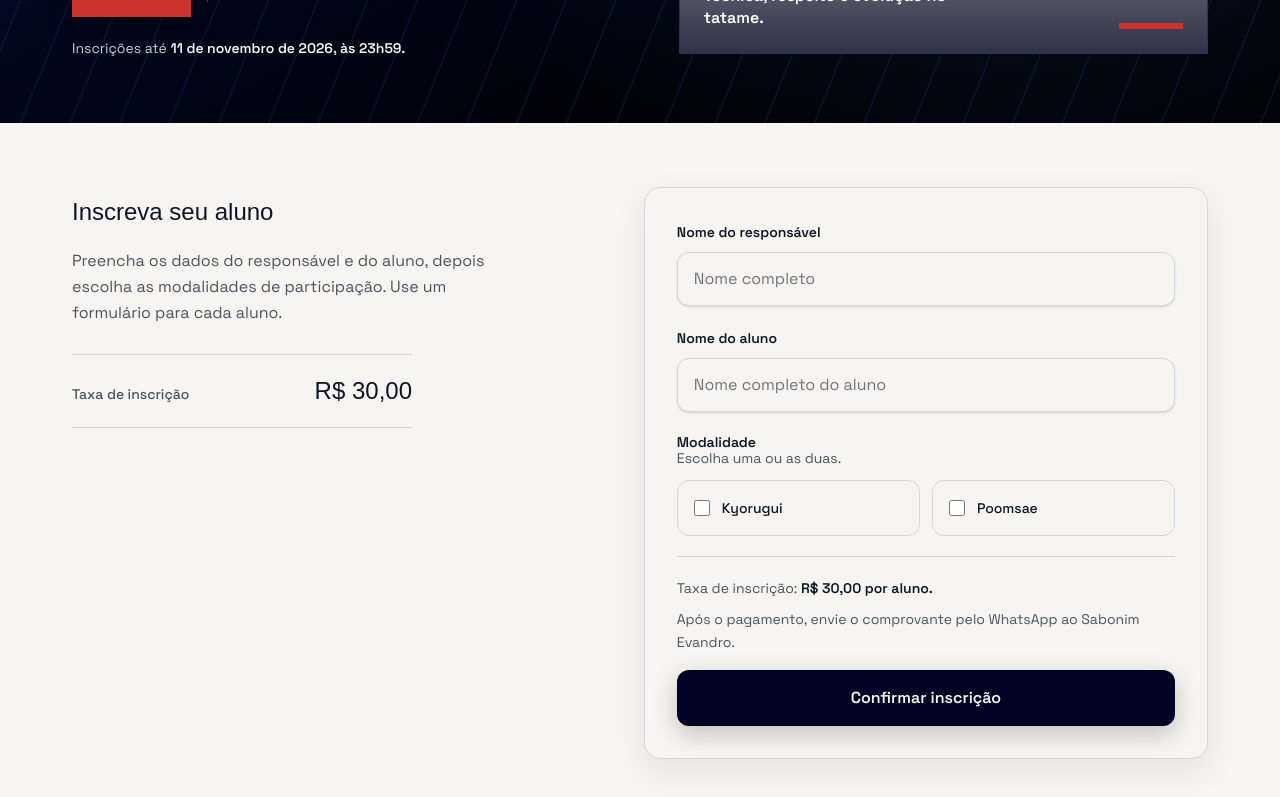
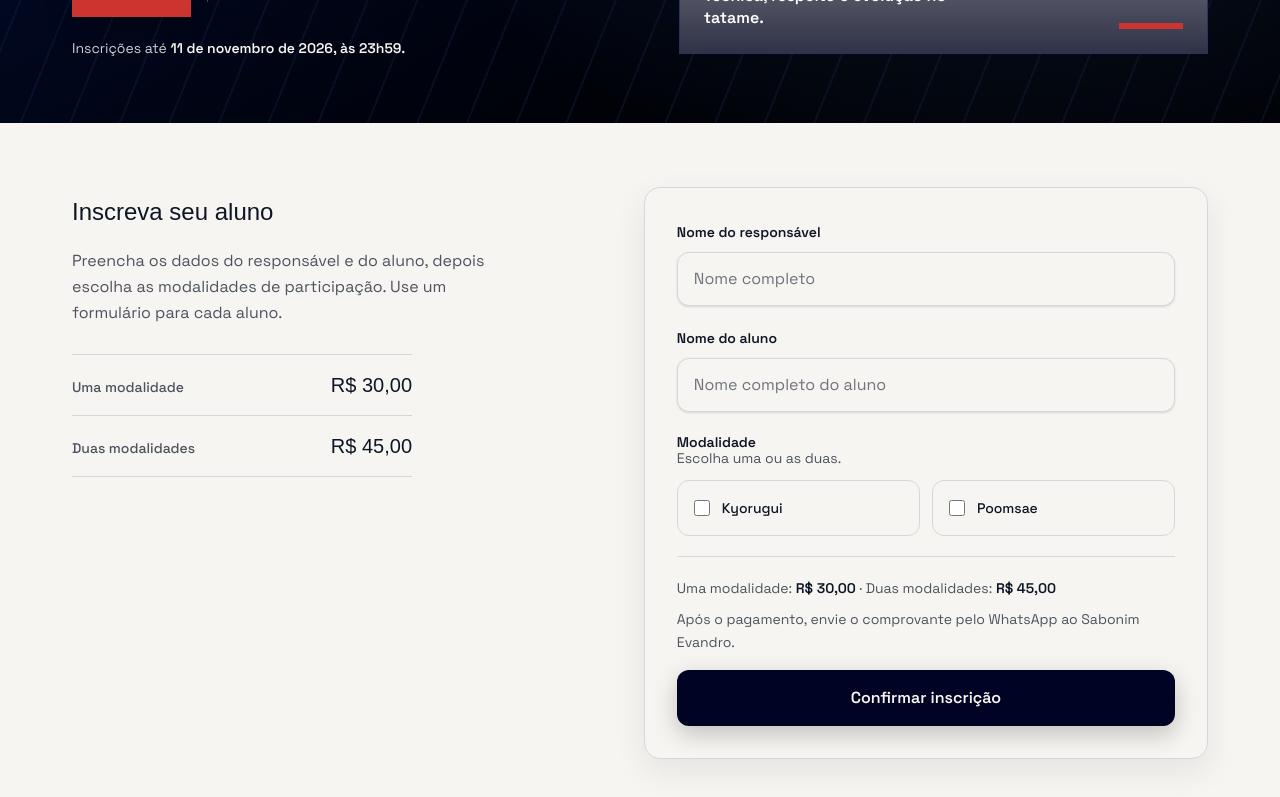
Before and after one commit to marlonballa/uniaoandrade, a Next.js app in the folder frontend/: page /open-andrade in a window 1280 px wide. Shown: the part 443-1240 px from the top of the page. Built offline with nearby package versions, Linux system fonts and the light colour scheme; grey boxes are pictures that could not be loaded; a web font is replaced by a local one.

Commit message:
feat: price Open Andrade by modalities

```diff
--- a/frontend/app/api/open-andrade/registrations/route.ts
+++ b/frontend/app/api/open-andrade/registrations/route.ts
@@ -1,6 +1,7 @@
 import { getSql } from "@/lib/open-andrade/database";
 import { isOpenAndradeRegistrationClosed } from "@/lib/open-andrade/event";
-import { buildPixPayload, OPEN_ANDRADE_FEE_CENTS } from "@/lib/open-andrade/pix";
+import { buildPixPayload } from "@/lib/open-andrade/pix";
+import { getOpenAndradeFeeCents } from "@/lib/open-andrade/pricing";
 import { consumeRateLimit } from "@/lib/open-andrade/rate-limit";
 
 export const runtime = "nodejs";
@@ -73,13 +74,15 @@ export async function POST(request: Request) {
     );
   }
 
+  const amountCents = getOpenAndradeFeeCents(kyorugui, poomsae);
+
   try {
     const sql = getSql();
     const rows = await sql`
       INSERT INTO public.open_andrade_registrations
         (responsible_name, student_name, kyorugui, poomsae, amount_cents)
       VALUES
-        (${responsibleName}, ${studentName}, ${kyorugui}, ${poomsae}, ${OPEN_ANDRADE_FEE_CENTS})
+        (${responsibleName}, ${studentName}, ${kyorugui}, ${poomsae}, ${amountCents})
       RETURNING id
     `;
 
@@ -87,8 +90,8 @@ export async function POST(request: Request) {
       {
         registrationId: rows[0].id,
         payment: {
-          amountCents: OPEN_ANDRADE_FEE_CENTS,
-          copyPaste: buildPixPayload(),
+          amountCents,
+          copyPaste: buildPixPayload(amountCents),
         },
       },
       { status: 201, headers: { "Cache-Control": "no-store" } },
--- a/frontend/app/open-andrade/page.tsx
+++ b/frontend/app/open-andrade/page.tsx
@@ -95,9 +95,15 @@ export default function OpenAndradePage() {
               <p className="max-w-[42ch] font-sans text-base leading-relaxed text-muted">
                 Preencha os dados do responsável e do aluno, depois escolha as modalidades de participação. Use um formulário para cada aluno.
               </p>
-              <div className="mt-2 flex items-baseline justify-between border-y border-line py-5 lg:max-w-[340px]">
-                <span className="font-sans text-sm font-medium text-muted">Taxa de inscrição</span>
-                <span className="font-display text-2xl text-ink">R$ 30,00</span>
+              <div className="mt-2 grid border-y border-line lg:max-w-[340px]">
+                <div className="flex items-baseline justify-between gap-4 py-4">
+                  <span className="font-sans text-sm font-medium text-muted">Uma modalidade</span>
+                  <span className="font-display text-xl text-ink">R$ 30,00</span>
+                </div>
+                <div className="flex items-baseline justify-between gap-4 border-t border-line py-4">
+                  <span className="font-sans text-sm font-medium text-muted">Duas modalidades</span>
+                  <span className="font-display text-xl text-ink">R$ 45,00</span>
+                </div>
               </div>
             </div>
 
--- a/frontend/app/page.tsx
+++ b/frontend/app/page.tsx
@@ -51,7 +51,7 @@ export default function Home() {
                 Open Andrade de Taekwondo
               </h2>
               <p className="mt-2 font-sans text-sm leading-relaxed text-white/80 sm:text-base">
-                Inscreva o aluno em Kyorugui, Poomsae ou nas duas modalidades. Taxa de R$ 30,00 por aluno.
+                Inscreva o aluno em Kyorugui, Poomsae ou nas duas modalidades. Uma modalidade custa R$ 30,00; as duas custam R$ 45,00.
               </p>
             </div>
             <Link
--- a/frontend/components/open-andrade/AdminDashboard.tsx
+++ b/frontend/components/open-andrade/AdminDashboard.tsx
@@ -43,6 +43,10 @@ function modalityNames(registration: Registration) {
   return [registration.kyorugui ? "Kyorugui" : null, registration.poomsae ? "Poomsae" : null]
     .filter(Boolean)
     .join(" e ");
+}
+
+function formatCurrency(amountCents: number) {
+  return (amountCents / 100).toLocaleString("pt-BR", { style: "currency", currency: "BRL" });
 }
 
 export default function AdminDashboard() {
@@ -376,7 +380,7 @@ export default function AdminDashboard() {
                   Responsável: {registration.responsibleName}
                 </p>
                 <p className="mt-1 font-sans text-sm text-muted">
-                  {modalityNames(registration)} · {formatDate(registration.createdAt)}
+                  {modalityNames(registration)} · {formatCurrency(registration.amountCents)} · {formatDate(registration.createdAt)}
                 </p>
               </div>
 
--- a/frontend/components/open-andrade/RegistrationForm.tsx
+++ b/frontend/components/open-andrade/RegistrationForm.tsx
@@ -2,6 +2,11 @@
 
 import { useState, type FormEvent } from "react";
 import { QRCodeSVG } from "qrcode.react";
+import {
+  getOpenAndradeFeeCents,
+  OPEN_ANDRADE_ONE_MODALITY_FEE_CENTS,
+  OPEN_ANDRADE_TWO_MODALITIES_FEE_CENTS,
+} from "@/lib/open-andrade/pricing";
 
 type Payment = {
   amountCents: number;
@@ -20,6 +25,10 @@ const WHATSAPP_NUMBER = PIX_KEY.slice(1);
 const inputClassName =
   "mt-2 w-full rounded-xl border border-line bg-paper px-4 py-3.5 font-sans text-base text-ink shadow-sm transition placeholder:text-muted/80 hover:border-navy-light/50 focus:border-red focus:outline-none focus:ring-2 focus:ring-red/20";
 
+function formatCurrency(amountCents: number) {
+  return (amountCents / 100).toLocaleString("pt-BR", { style: "currency", currency: "BRL" });
+}
+
 export default function RegistrationForm() {
   const [kyorugui, setKyorugui] = useState(false);
   const [poomsae, setPoomsae] = useState(false);
@@ -28,6 +37,8 @@ export default function RegistrationForm() {
   const [payment, setPayment] = useState<Payment | null>(null);
   const [registeredStudentName, setRegisteredStudentName] = useState("");
   const [copied, setCopied] = useState(false);
+  const hasSelectedModality = kyorugui || poomsae;
+  const selectedFeeCents = getOpenAndradeFeeCents(kyorugui, poomsae);
 
   async function handleSubmit(event: FormEvent<HTMLFormElement>) {
     event.preventDefault();
@@ -103,12 +114,7 @@ export default function RegistrationForm() {
 
         <div className="flex items-center justify-between gap-4">
           <span className="font-sans text-sm text-muted">Taxa por aluno</span>
-          <span className="font-display text-2xl text-ink">
-            {(payment.amountCents / 100).toLocaleString("pt-BR", {
-              style: "currency",
-              currency: "BRL",
-            })}
-          </span>
+          <span className="font-display text-2xl text-ink">{formatCurrency(payment.amountCents)}</span>
         </div>
 
         <div className="mt-6 flex justify-center rounded-xl bg-white p-5">
@@ -243,8 +249,16 @@ export default function RegistrationForm() {
       </fieldset>
 
       <div className="flex flex-col gap-4 border-t border-line pt-5">
-        <p className="font-sans text-sm leading-relaxed text-muted">
-          Taxa de inscrição: <strong className="font-semibold text-ink">R$ 30,00 por aluno.</strong>
+        <p aria-live="polite" className="font-sans text-sm leading-relaxed text-muted">
+          {hasSelectedModality ? (
+            <>Taxa desta inscrição: <strong className="font-semibold text-ink">{formatCurrency(selectedFeeCents)} por aluno.</strong></>
+          ) : (
+            <>
+              Uma modalidade: <strong className="font-semibold text-ink">{formatCurrency(OPEN_ANDRADE_ONE_MODALITY_FEE_CENTS)}</strong>
+              {" · "}
+              Duas modalidades: <strong className="font-semibold text-ink">{formatCurrency(OPEN_ANDRADE_TWO_MODALITIES_FEE_CENTS)}</strong>
+            </>
+          )}
         </p>
         <p className="-mt-2 font-sans text-sm leading-relaxed text-muted">
           Após o pagamento, envie o comprovante pelo WhatsApp ao Sabonim Evandro.
--- a/frontend/lib/open-andrade/pix.ts
+++ b/frontend/lib/open-andrade/pix.ts
@@ -1,7 +1,11 @@
+import {
+  OPEN_ANDRADE_ONE_MODALITY_FEE_CENTS,
+  OPEN_ANDRADE_TWO_MODALITIES_FEE_CENTS,
+} from "@/lib/open-andrade/pricing";
+
 const PIX_KEY = "+5517996195606";
 const MERCHANT_NAME = "Evandro José de Andrade";
 const MERCHANT_CITY = "CATANDUVA";
-const FEE_CENTS = 3000;
 
 function field(id: string, value: string) {
   const byteLength = new TextEncoder().encode(value).length;
@@ -23,10 +27,14 @@ function crc16(payload: string) {
   return crc.toString(16).toUpperCase().padStart(4, "0");
 }
 
-export function buildPixPayload() {
+export function buildPixPayload(amountCents: number) {
+  if (![OPEN_ANDRADE_ONE_MODALITY_FEE_CENTS, OPEN_ANDRADE_TWO_MODALITIES_FEE_CENTS].includes(amountCents)) {
+    throw new Error("Valor de inscrição inválido para o Pix do Open Andrade.");
+  }
+
   const merchantAccount = field("00", "br.gov.bcb.pix") + field("01", PIX_KEY);
   const additionalData = field("05", "***");
-  const amount = (FEE_CENTS / 100).toFixed(2);
+  const amount = (amountCents / 100).toFixed(2);
 
   const payload = [
     field("00", "01"),
@@ -44,5 +52,3 @@ export function buildPixPayload() {
 
   return `${payload}${crc16(payload)}`;
 }
-
-export const OPEN_ANDRADE_FEE_CENTS = FEE_CENTS;
--- /dev/null
+++ b/frontend/lib/open-andrade/pricing.ts
@@ -0,0 +1,8 @@
+export const OPEN_ANDRADE_ONE_MODALITY_FEE_CENTS = 3000;
+export const OPEN_ANDRADE_TWO_MODALITIES_FEE_CENTS = 4500;
+
+export function getOpenAndradeFeeCents(kyorugui: boolean, poomsae: boolean) {
+  return kyorugui && poomsae
+    ? OPEN_ANDRADE_TWO_MODALITIES_FEE_CENTS
+    : OPEN_ANDRADE_ONE_MODALITY_FEE_CENTS;
+}
--- a/frontend/lib/routes.ts
+++ b/frontend/lib/routes.ts
@@ -53,7 +53,7 @@ export const ROUTES: SiteRoute[] = [
     label: "Open Andrade",
     title: "Inscrições para o Open Andrade de Taekwondo",
     description:
-      "Nosso Torneio Interno Open Andrade de Taekwondo será em 15 de novembro de 2026, às 9h. Inscrições até 11 de novembro, às 23h59. Taxa de R$ 30,00 por aluno.",
+      "Nosso Torneio Interno Open Andrade de Taekwondo será em 15 de novembro de 2026, às 9h. Inscrições até 11 de novembro, às 23h59. Taxa de R$ 30,00 para uma modalidade ou R$ 45,00 para as duas.",
   },
   {
     href: "/academia-de-lutas-catanduva",
```
Also changed, not shown: 4 other files (tests, documents, lock files or other folders).
